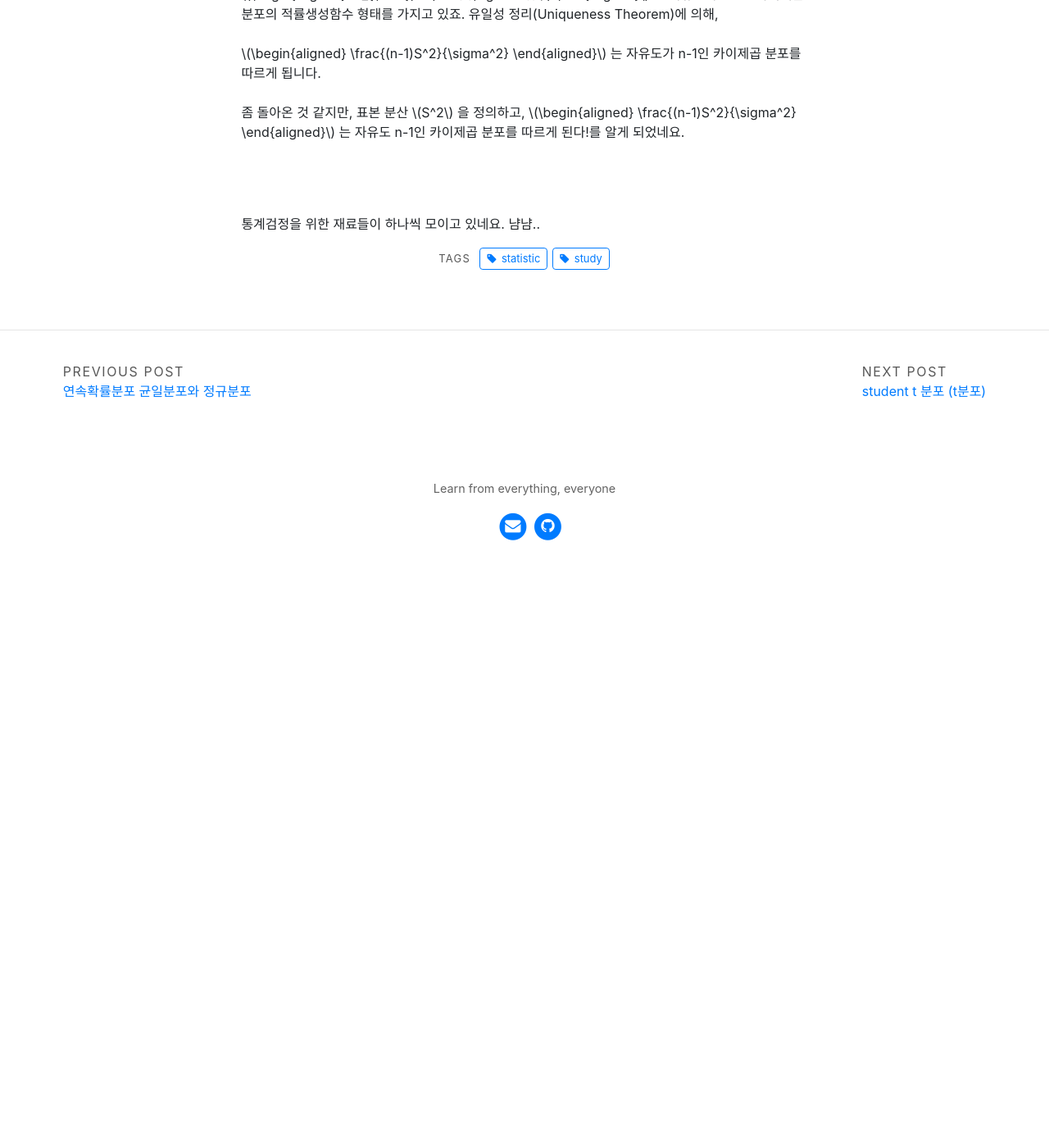
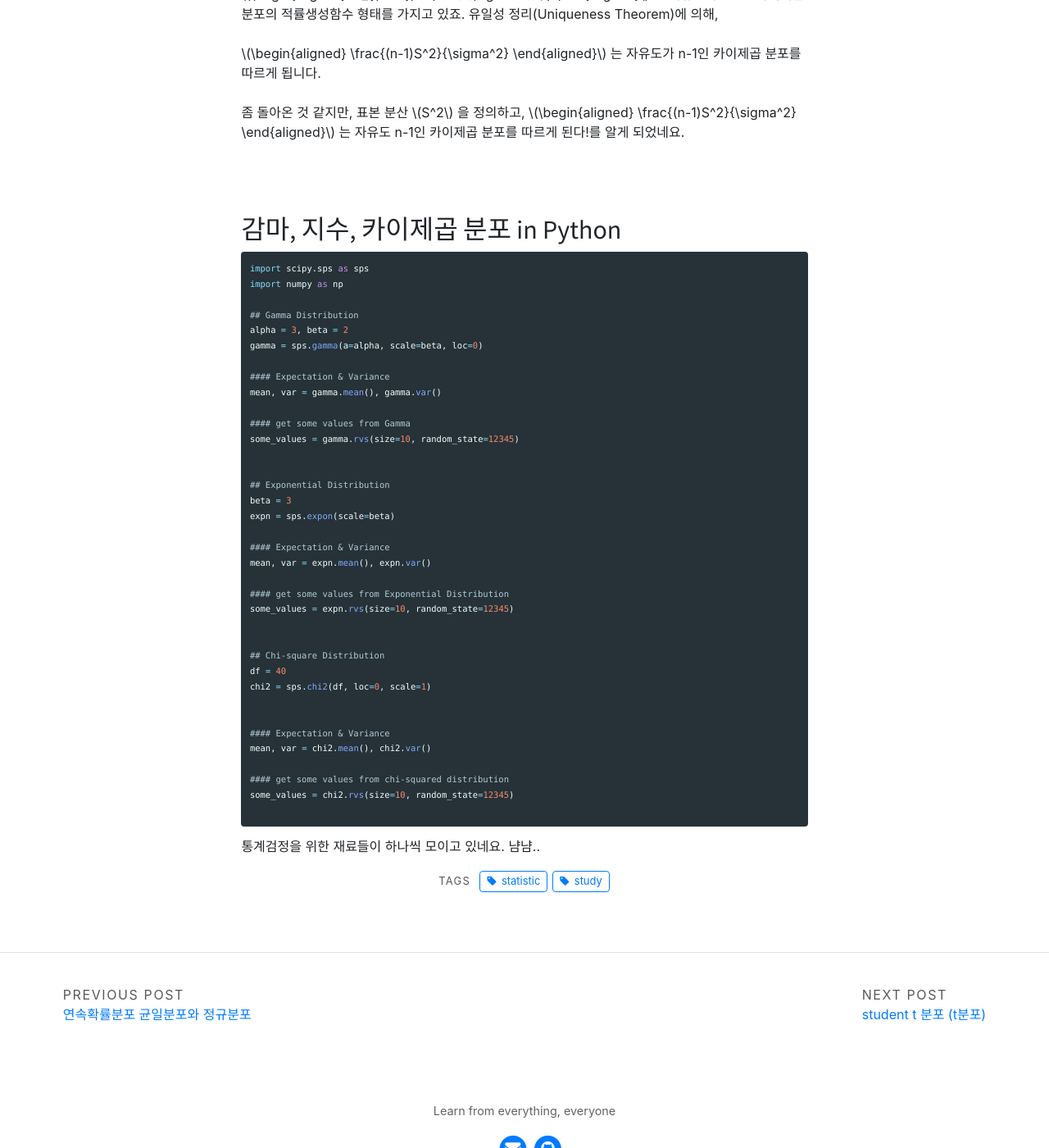
Before and after one commit to Cornelii/Cornelii.github.io, a Jekyll site: the page built from my_collections/_statistics/2020-03-22-Ch3_2_Gamma_Exponential_ChiSquare.md, in a window 1280 px wide and 1400 px high, scrolled down 9951 px. Shown: the whole window at 82% size. Built offline with Jekyll 4.4.1, drawn with Linux system fonts in a browser that asks for light colours; before the commit the page ends 10679 px from its top, so only the background shows below that.

Commit message:
python source in distributions

````diff
--- a/my_collections/_statistics/2020-03-22-Ch3_2_Gamma_Exponential_ChiSquare.md
+++ b/my_collections/_statistics/2020-03-22-Ch3_2_Gamma_Exponential_ChiSquare.md
@@ -449,4 +449,47 @@ $$ \begin{aligned} \frac{(n-1)S^2}{\sigma^2} \end{aligned}  $$
 <br/><br/>
 <br/><br/>
 
+
+## 감마, 지수, 카이제곱 분포 in Python
+
+```python
+import scipy.sps as sps
+import numpy as np
+
+## Gamma Distribution
+alpha = 3, beta = 2
+gamma = sps.gamma(a=alpha, scale=beta, loc=0)
+
+#### Expectation & Variance
+mean, var = gamma.mean(), gamma.var()
+
+#### get some values from Gamma
+some_values = gamma.rvs(size=10, random_state=12345)
+
+
+## Exponential Distribution
+beta = 3
+expn = sps.expon(scale=beta)
+
+#### Expectation & Variance
+mean, var = expn.mean(), expn.var()
+
+#### get some values from Exponential Distribution
+some_values = expn.rvs(size=10, random_state=12345)
+
+
+## Chi-square Distribution
+df = 40
+chi2 = sps.chi2(df, loc=0, scale=1)
+
+
+#### Expectation & Variance
+mean, var = chi2.mean(), chi2.var()
+
+#### get some values from chi-squared distribution
+some_values = chi2.rvs(size=10, random_state=12345)
+
+```
+
+
 통계검정을 위한 재료들이 하나씩 모이고 있네요. 냠냠..
````
Also changed, not shown: my_collections/_statistics/2020-02-22-Ch1_2_확률 배반과 독립, 조건부확률.md (+2 -2 lines), my_collections/_statistics/2020-03-20-Ch_2_1_Descrete_Probabilty_Distribution.md (+29 -6 lines), my_collections/_statistics/2020-03-21-CH_3_1_Continuous_Probabilty_Distribution.md (+29 -0 lines), my_collections/_statistics/2020-03-23-Ch3_3_T_student.md (+20 -1 lines), my_collections/_statistics/2020-03-24-Ch3_4_F_distribution.md (+19 -0 lines).
